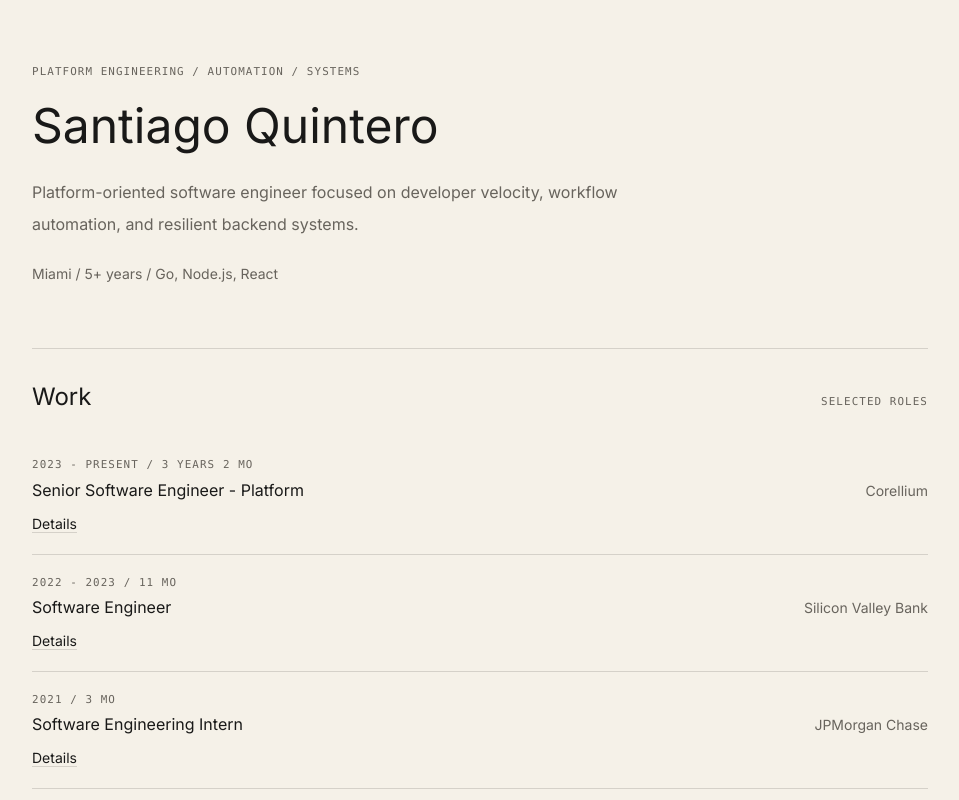
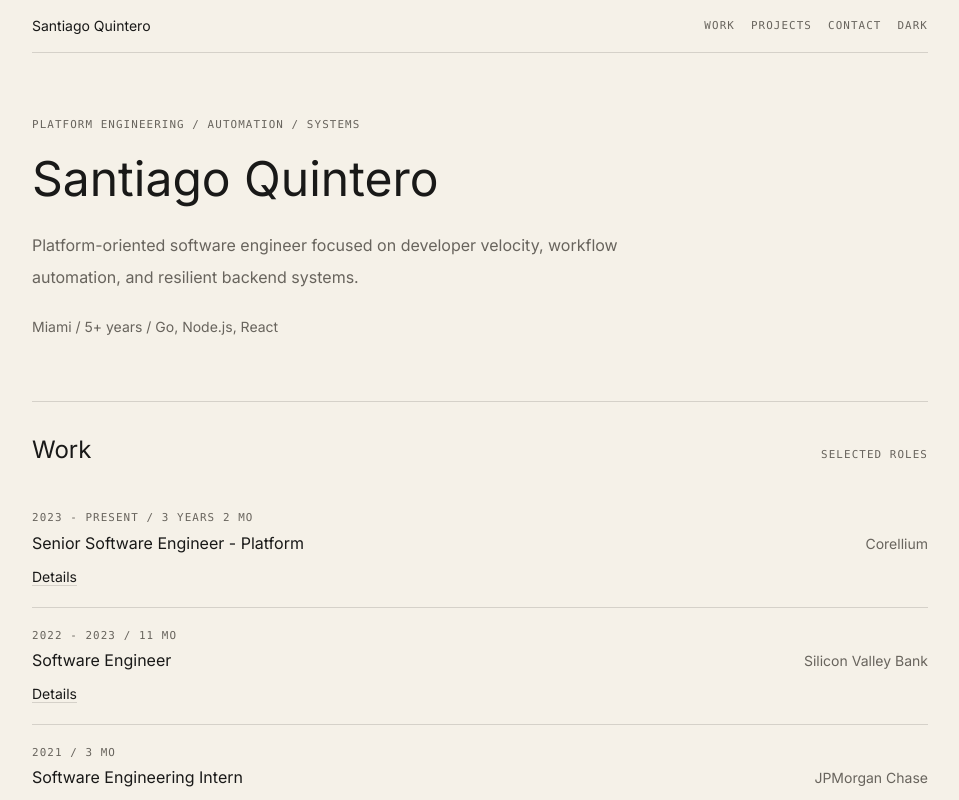
Before and after one commit to QuinteroSantiago/santiago-quintero-quiroga-portfolio, a React (Vite) app: page / in a window 1280 px wide. Shown: the top 800 px of the page, without its empty margins (160-1119 px from the left). Built offline with nearby package versions, Linux system fonts and the light colour scheme; a web font is replaced by a local one.

Commit message:
feat: add minimal sticky nav with anchor-linked homepage sections

```diff
--- a/src/components/Home/Contact.jsx
+++ b/src/components/Home/Contact.jsx
@@ -1,6 +1,6 @@
-function Contact() {
+function Contact({ id }) {
    return (
-      <section className="border-t border-[var(--border)] py-8">
+      <section id={id} className="border-t border-[var(--border)] py-8">
          <p className="eyebrow mb-2">Get in touch</p>
          <div className="flex flex-col gap-6 lg:flex-row lg:items-end lg:justify-between">
             <div className="max-w-xl">
--- /dev/null
+++ b/src/components/Home/Nav.jsx
@@ -0,0 +1,25 @@
+import useTheme from '../../hooks/useTheme';
+
+function Nav() {
+   const { theme, toggleTheme } = useTheme();
+
+   return (
+      <nav className="sticky top-0 z-10 flex items-center justify-between border-b border-[var(--border)] bg-[var(--bg)] py-4">
+         <a href="/" className="text-sm text-[var(--text)]">Santiago Quintero</a>
+         <div className="flex items-center gap-4">
+            <a href="#work" className="eyebrow text-[var(--muted)] hover:text-[var(--text)]">Work</a>
+            <a href="#projects" className="eyebrow text-[var(--muted)] hover:text-[var(--text)]">Projects</a>
+            <a href="#contact" className="eyebrow text-[var(--muted)] hover:text-[var(--text)]">Contact</a>
+            <button
+               type="button"
+               onClick={toggleTheme}
+               className="eyebrow text-[var(--muted)] hover:text-[var(--text)]"
+            >
+               {theme === 'dark' ? 'Light' : 'Dark'}
+            </button>
+         </div>
+      </nav>
+   );
+}
+
+export default Nav;
--- a/src/components/Home/Portfolio.jsx
+++ b/src/components/Home/Portfolio.jsx
@@ -1,9 +1,9 @@
 import portfolio from '../../data/portfolio';
 import PortfolioItem from './PortfolioItem';
 
-function Portfolio() {
+function Portfolio({ id }) {
    return (
-      <section className="border-t border-[var(--border)] py-8">
+      <section id={id} className="border-t border-[var(--border)] py-8">
          <div className="mb-6 flex items-baseline justify-between gap-4">
             <h2 className="text-2xl font-normal text-[var(--text)]">Portfolio</h2>
             <p className="eyebrow">Selected builds</p>
--- a/src/components/Home/Timeline.jsx
+++ b/src/components/Home/Timeline.jsx
@@ -26,13 +26,13 @@ function calculateDurationString(startDate, endDateString) {
    return durationString;
 }
 
-function Timeline({ title, timeline }) {
+function Timeline({ id, title, timeline }) {
    if (!timeline) {
       return <div>Loading timeline...</div>;
    }
 
    return (
-      <section className="border-t border-[var(--border)] py-8">
+      <section id={id} className="border-t border-[var(--border)] py-8">
          <div className="mb-6 flex items-baseline justify-between gap-4">
             <h2 className="text-2xl font-normal text-[var(--text)]">{title}</h2>
             <p className="eyebrow">{title === 'Work' ? 'Selected roles' : 'Training & study'}</p>
--- a/src/pages/Home.jsx
+++ b/src/pages/Home.jsx
@@ -1,5 +1,6 @@
 import Contact from '../components/Home/Contact';
 import Intro from '../components/Home/Intro';
+import Nav from '../components/Home/Nav';
 import Portfolio from '../components/Home/Portfolio';
 import Timeline from '../components/Home/Timeline';
 import work from '../data/work';
@@ -11,11 +12,12 @@ function Home() {
 
 	return (
 		<div className="mx-auto max-w-4xl">
+			<Nav />
 			<Intro />
-			<Timeline title="Work" timeline={work} />
+			<Timeline id="work" title="Work" timeline={work} />
 			<Timeline title="Education" timeline={education} />
-			<Portfolio />
-			<Contact />
+			<Portfolio id="projects" />
+			<Contact id="contact" />
 		</div>
 	);
 }
```
Also changed, not shown: 2 other files (tests, documents, lock files or other folders).
